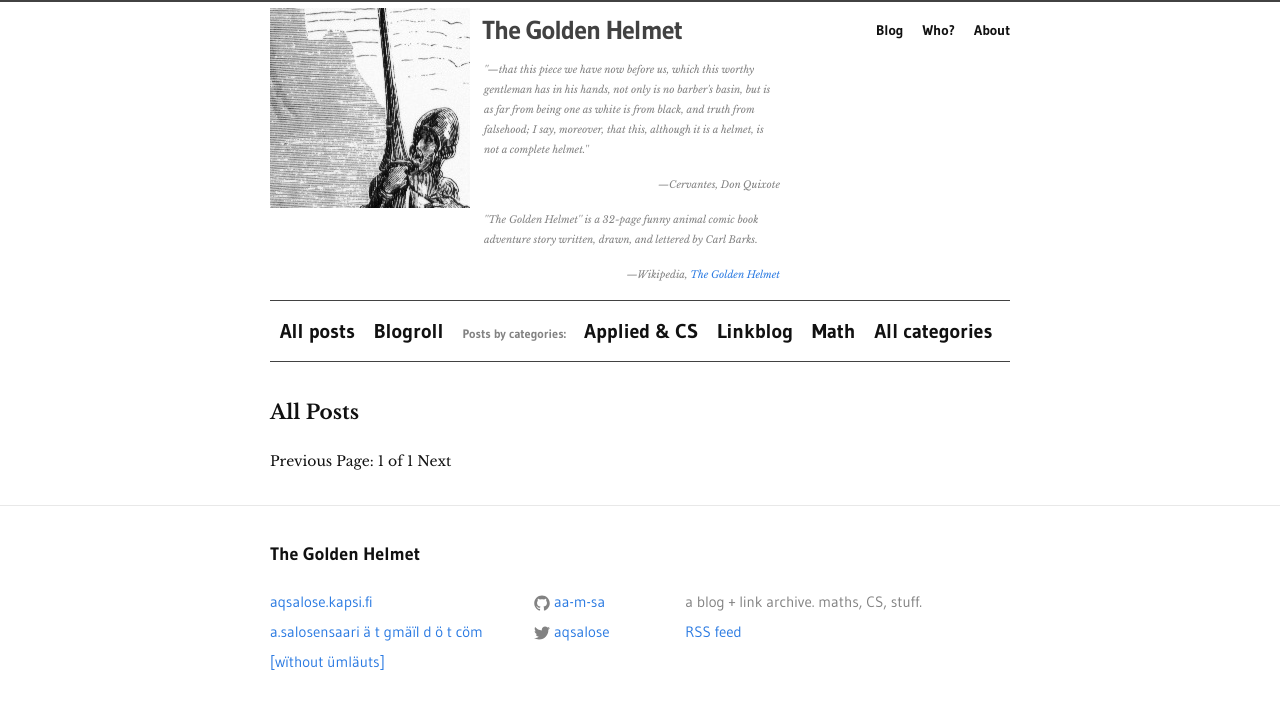
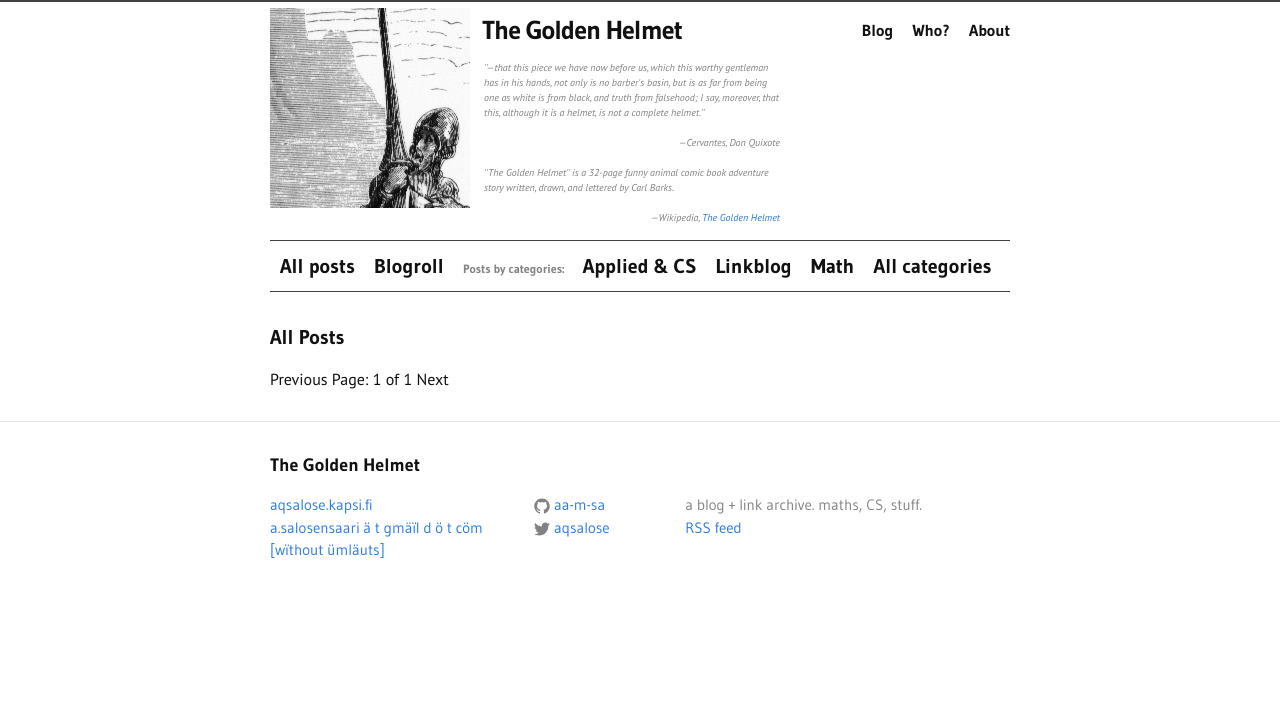
Before and after one commit to aa-m-sa/blog, a Jekyll site: the page built from blog/index.html, in a window 1280 px wide. Shown: the top 709 px of the page. Built offline with Jekyll 4.4.1, drawn with Linux system fonts in a browser that asks for light colours; the list of posts is cut into pages by our own code.

Commit message:
decide that did not like a serif font, after all, but did like the high contrast + some other changes

```diff
--- a/blog/_sass/_layout.scss
+++ b/blog/_sass/_layout.scss
@@ -31,7 +31,7 @@
 
     &,
     &:visited {
-        color: $grey-color-dark;
+        color: $text-color;
     }
     }
 
--- a/blog/css/main.scss
+++ b/blog/css/main.scss
@@ -34,43 +34,38 @@
     font-style: italic;
 }
 
-@font-face{
-    font-family: "Libre Baskerville";
-    src: url('fonts/LibreBaskerville/LibreBaskerville-Regular.ttf');
-}
-
-@font-face{
-    font-family: "Libre Baskerville";
-    src: url('fonts/LibreBaskerville/LibreBaskerville-Italic.ttf');
-    font-style: italic;
-}
-
-@font-face{
-    font-family: "Libre Baskerville";
-    src: url('fonts/LibreBaskerville/LibreBaskerville-Bold.ttf');
-    font-weight: bold;
-}
+//@font-face{
+//    font-family: "Libre Baskerville";
+//    src: url('fonts/LibreBaskerville/LibreBaskerville-Regular.ttf');
+//}
+//
+//@font-face{
+//    font-family: "Libre Baskerville";
+//    src: url('fonts/LibreBaskerville/LibreBaskerville-Italic.ttf');
+//    font-style: italic;
+//}
+//
+//@font-face{
+//    font-family: "Libre Baskerville";
+//    src: url('fonts/LibreBaskerville/LibreBaskerville-Bold.ttf');
+//    font-weight: bold;
+//}
 
 // Our variables
-//$base-font-family: "PT Sans", Arial, sans-serif;
-$base-font-family: "Libre Baskerville", Times New Roman, serif;
+$base-font-family: "PT Sans", Arial, sans-serif;
 
-//$title-font-family: "Gudea", Arial, sans-serif;
-$title-font-family: "Libre Baskerville", Times New Roman, serif;
+$title-font-family: "Gudea", Arial, sans-serif;
 
 $catbar-font-family: "Gudea", Arial, sans-serif;
 $navbar-font-family: "Gudea", Arial, sans-serif;
 $blogtitle-font-family: "Gudea", Arial, sans-serif;
 
-//$base-font-size:   16px;
-$base-font-size:   14px;
-//$base-font-weight: 400;
+$base-font-size:   16px;
+//$base-font-size:   14px;
 $base-font-weight: 400;
-//$heading-font-weight: 400;
 $heading-font-weight: 600;
-$small-font-size:  $base-font-size * 0.875;
-//$base-line-height: 1.5;
-$base-line-height: 2.0;
+$small-font-size:  $base-font-size * 0.75;
+$base-line-height: 1.5;
 
 $spacing-unit:     30px;
 
```
